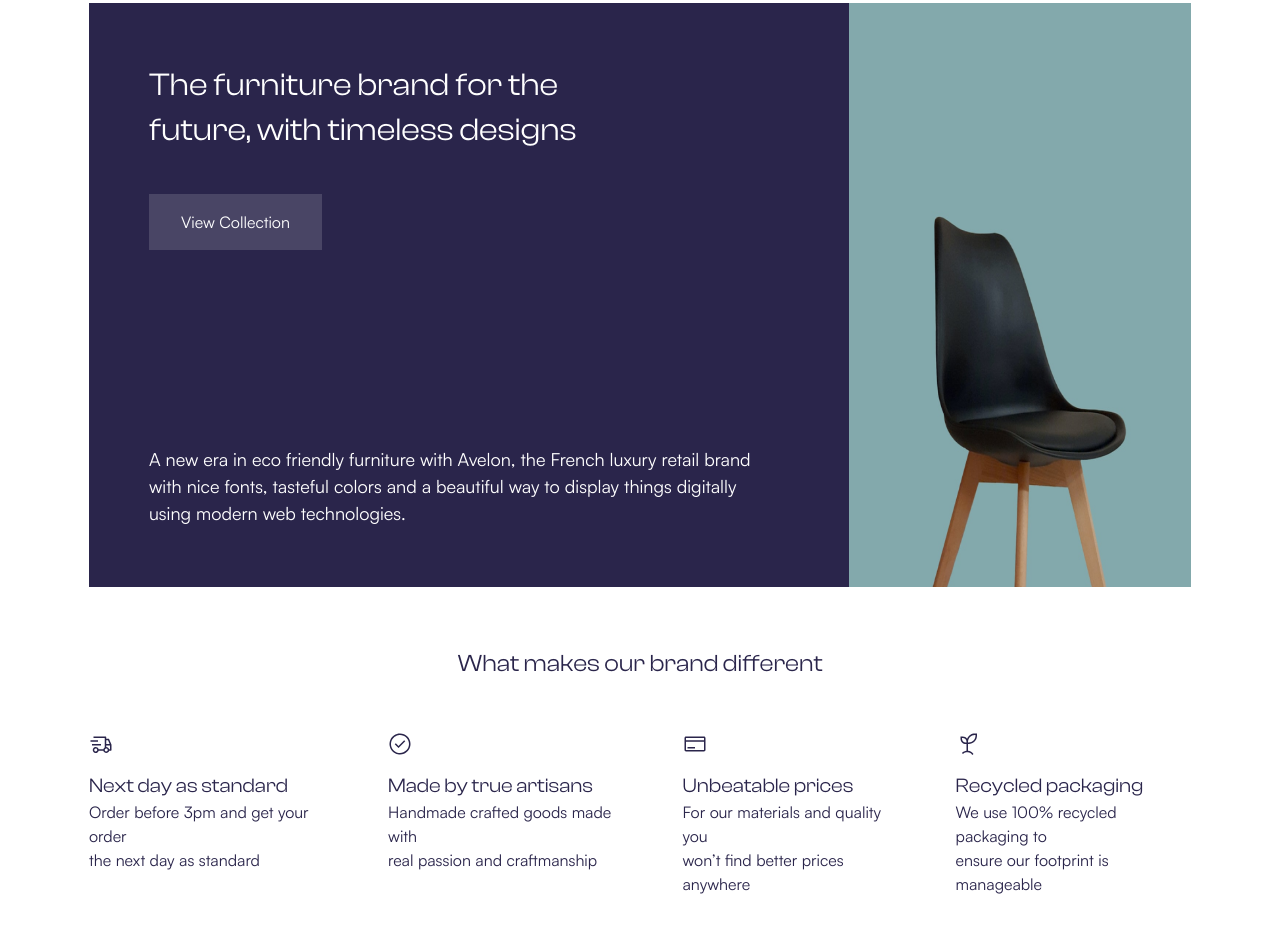
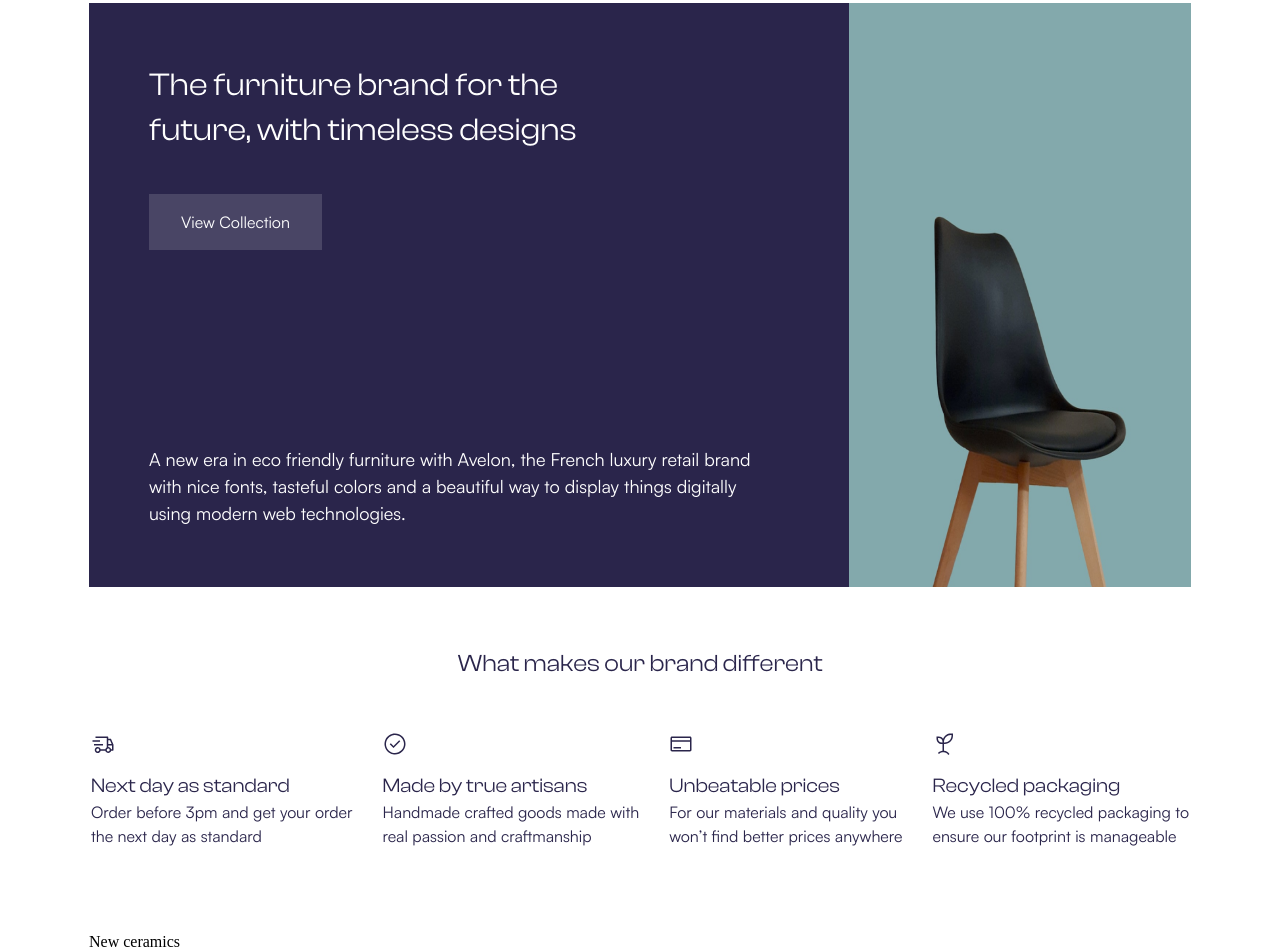
Before and after one commit to KaterinaZhuvak/Avion, a plain HTML site: page index.html in a window 1280 px wide. Shown: the part 170-1120 px from the top of the page. Before the commit the page ends 1066 px from the top, so only its background shows below. Drawn offline with nearby package versions, Linux system fonts and the light colour scheme.

Commit message:
new commit

```diff
--- a/index.html
+++ b/index.html
@@ -175,5 +175,16 @@
         </ul>
       </div>
     </section>
+    <section class="ceramic">
+      <div class="container">
+        <h3 class="ceramic__title">New ceramics</h3>
+        <ul class="ceramic__list">
+          <li class="ceramic__card"></li>
+          <li class="ceramic__card"></li>
+          <li class="ceramic__card"></li>
+          <li class="ceramic__card"></li>
+        </ul>
+      </div>
+    </section>
   </body>
 </html>
--- a/scss/components/_brand.scss
+++ b/scss/components/_brand.scss
@@ -1,5 +1,6 @@
 .brand {
-  margin-top: 60px;
+  padding-top: 60px;
+  padding-bottom: 86px;
   &__logo {
     color: var(--Dark-Primary, #2a254b);
     font-family: Clash Display;
@@ -12,10 +13,10 @@
   }
   &__list {
     display: flex;
-    // align-items: center;
+    align-items: center;
     justify-content: center;
     flex-direction: row;
-    gap: 59px;
+    gap: 30px;
   }
   &__card-title {
     margin-top: 16px;
```
Also changed, not shown: css/style.min.css, 1 other file.
